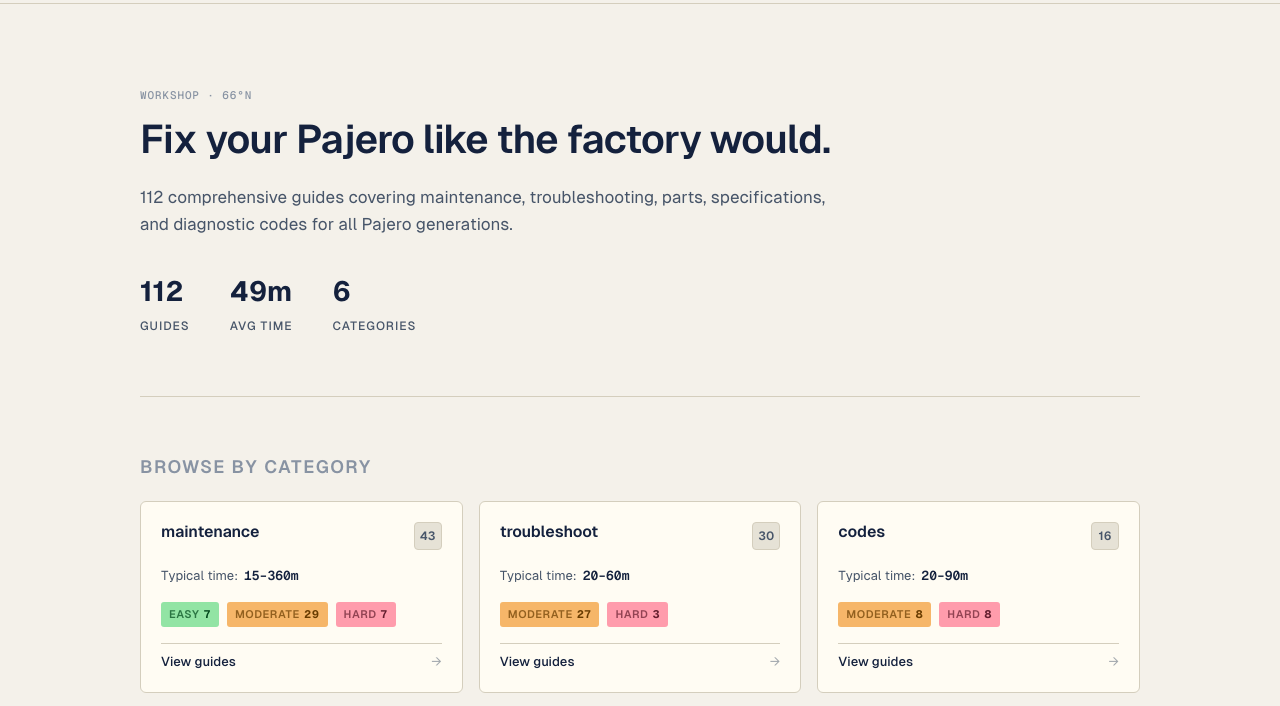
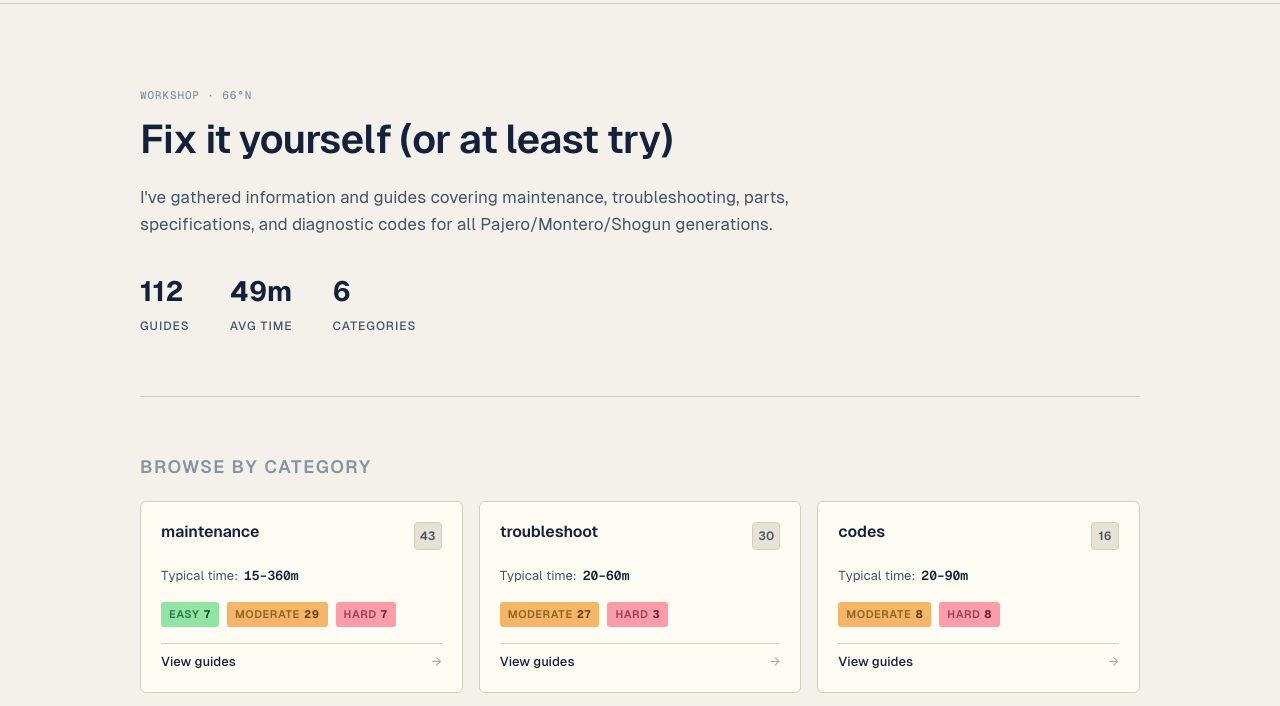
Before and after one commit to 66north/elsewhere, an Astro site: page /elsewhere/workshop in a window 1280 px wide. Shown: the part 53-759 px from the top of the page. Built offline with nearby package versions, Linux system fonts and the light colour scheme; Astro itself is replaced by a stand-in of ours.

Commit message:
Update workshop heading and description

```diff
--- a/src/pages/workshop/index.astro
+++ b/src/pages/workshop/index.astro
@@ -95,9 +95,9 @@
     <section class="hero">
       <div class="hero-inner">
         <span class="eyebrow">Workshop · 66°N</span>
-        <h1>Fix your Pajero like the factory would.</h1>
+        <h1>Fix it yourself (or at least try)</h1>
         <p class="lede">
-          {totalGuides} comprehensive guides covering maintenance, troubleshooting, parts, specifications, and diagnostic codes for all Pajero generations.
+          I've gathered information and guides covering maintenance, troubleshooting, parts, specifications, and diagnostic codes for all Pajero/Montero/Shogun generations.
         </p>
         <div class="hero-stats">
           <div class="stat">
```
